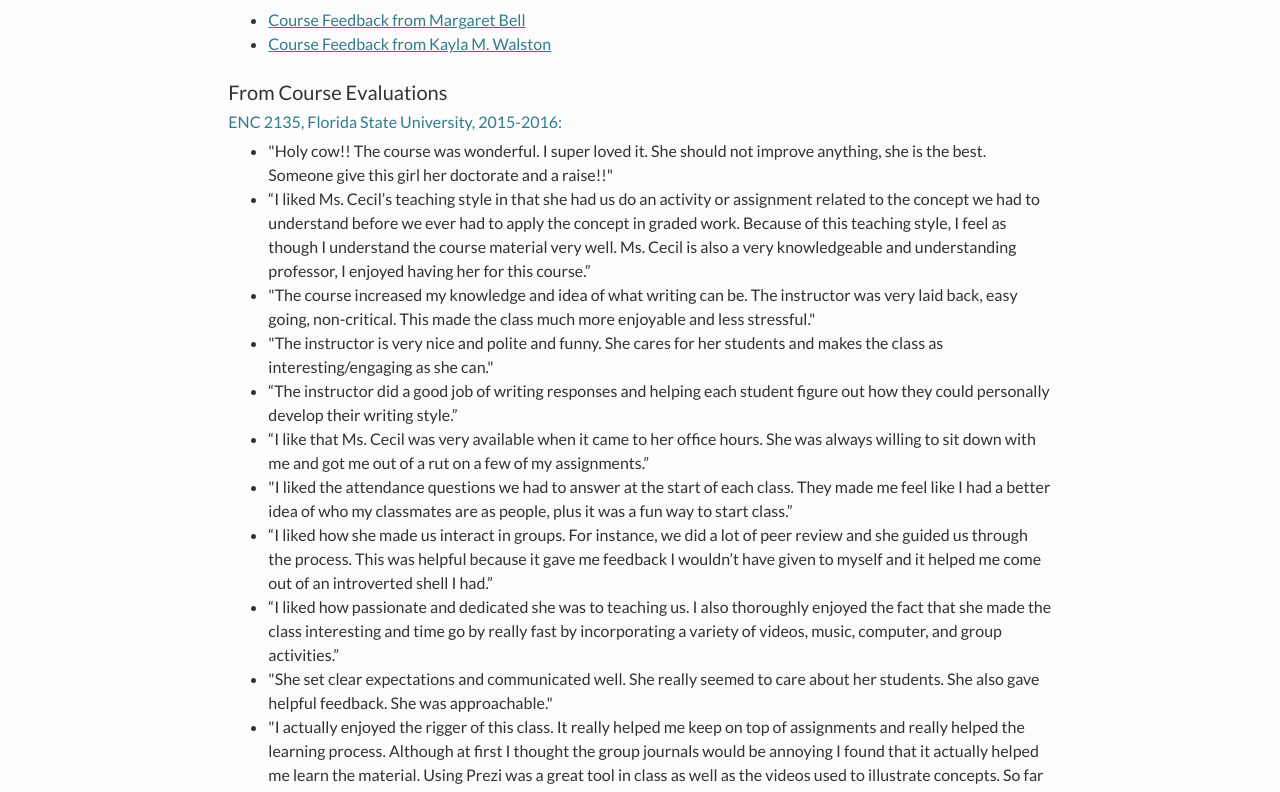
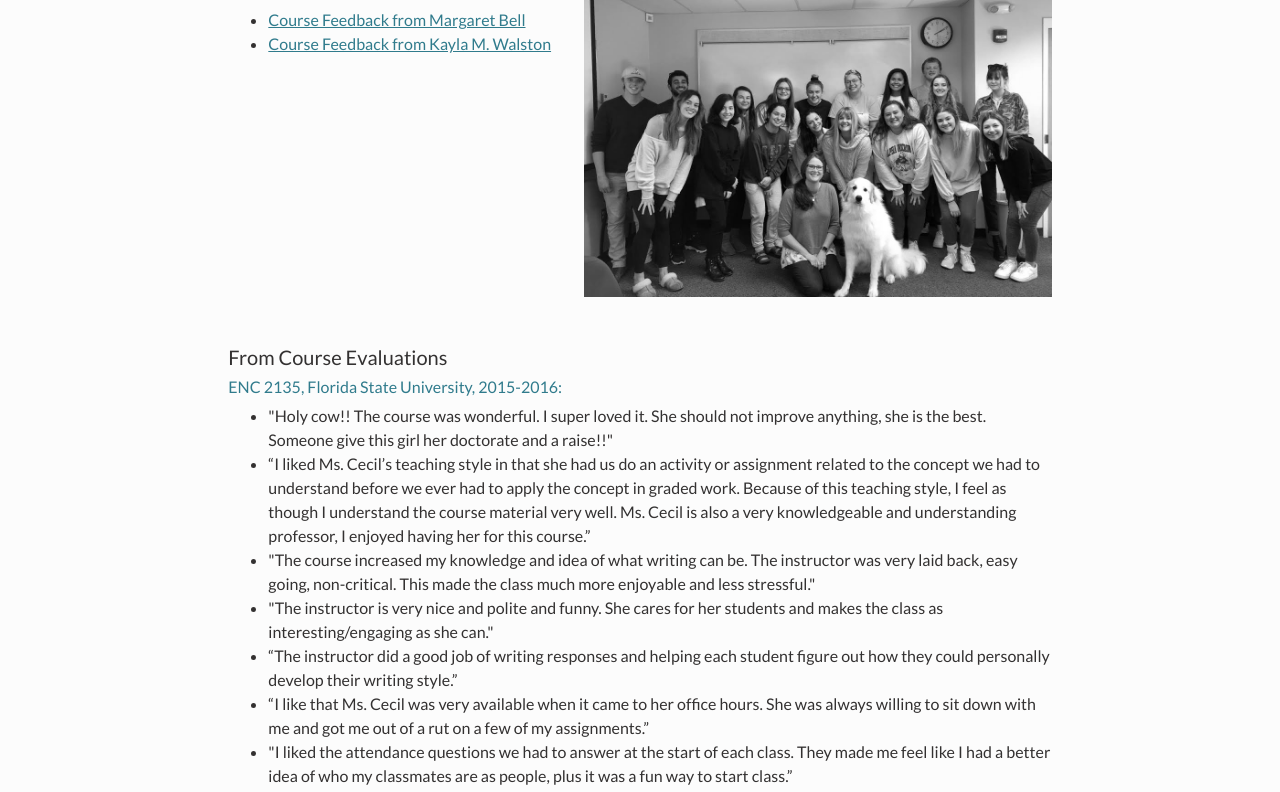
Before and after one commit to Alemkin/ellencecil.com, a React app: page /teaching/feedback in a window 1280 px wide. Shown: the part 571-1363 px from the top of the page. Built offline with nearby package versions, Linux system fonts and the light colour scheme; a web font is replaced by a local one; what async-ops, redux-immutable-state-invariant would draw is missing.

Commit message:
adding picture to student feedback and adding new article to cv

```diff
--- a/app/components/CurriculumVitae/index.js
+++ b/app/components/CurriculumVitae/index.js
@@ -36,6 +36,7 @@ const CurriculumVitae = () =>
         </span>
       </p>
       <p>{'Cecil-Lemkin, Ellen, Jennifer Enoch, Megan Keaton, and Travis Maynard. “Archival Internships as Techne: Teaching the Archive through the Museum of Everyday Writing’s Undergraduate Internship.” Teaching Rhetoric and Composition Through the Archives, edited by Tarez Samra Graban and Wendy Hayden. (Accepted Manuscript)'}</p>
+      <p>{'Anglesey, Leslie and Ellen Cecil-Lemkin. “The Importance of Keeping Conference Quiet Rooms Quiet.” College Composition and Communication. (Invited; Manuscript Accepted)'}</p>
       <p>{'Cecil-Lemkin, Ellen and Michael Neal. “Moving Towards Accessibility: Addressing Two Myths of Universal Access in Online Instruction.” (Proposal Accepted)'}</p>
       <p>{'Cecil-Lemkin, Ellen. “Human-Animal Entanglements: Navigating Access with an Emotional Support Animal.” (Under Review)'}</p>
       <p>{'Cecil-Lemkin, Ellen. “Managing Power: Collaborative Models of Writing Program Administration.” (In Progress)'}</p>
--- a/app/components/StudentFeedback/index.js
+++ b/app/components/StudentFeedback/index.js
@@ -1,14 +1,24 @@
 import React from 'react'
+import { Row, Col } from 'reactstrap'
 import './index.scss'
 
 const Teaching = () =>
-  <main className='student-feedback mt-4 page-wrapper' tag={'main'}>
-    {/* <img className='w-100 mb-4' title='Ellen and Rosie in front of a group of her students' alt='Ellen and ROsie kneel in front of a large group of students facing the camera, smiling' src={require('../../../images/feedbackgroup.jpg')} /> */}
+  <Row className='student-feedback mt-4 page-wrapper' tag={'main'}>
+    <Col xs={12}>
+      <Row>
+        <Col xs={12} md={5}>
           <h2 className='mb-4'>{'Student Feedback'}</h2>
           <ul>
             <li><a href='/observations/margaretstudentfeedback.pdf' target='_blank'>{'Course Feedback from Margaret Bell'}</a></li>
             <li><a href='/observations/kaylastudentfeedback.pdf' target='_blank'>{'Course Feedback from Kayla M. Walston'}</a></li>
           </ul>
+        </Col>
+        <Col xs={12} md={7}>
+          <img className='w-100 mb-4' title='Ellen and Rosie in front of a group of her students' alt='Ellen and Rosie kneel in front of a large group of students facing the camera, smiling' src={require('../../../images/feedbackgroup.jpeg')} />
+        </Col>
+      </Row>
+    </Col>
+    <Col xs={12}>
       <h5 className='mt-4'>{'From Course Evaluations'}</h5>
       <h6>{'ENC 2135, Florida State University, 2015-2016:'}</h6>
       <ul>
@@ -41,6 +51,7 @@ const Teaching = () =>
         <li>{'“The strength in this course relies soley upon the teacher. I believe that my teacher took the class seriously, and actually wanted to TEACH us how to be better writers. Ellen was a good teacher.”'}</li>
         <li>{'“The strengths of this class were Ellen’s overall teaching style and relaxed atmosphere of the class. We were treated as adults and expected to do our work, but I always enjoyed coming to class.”'}</li>
       </ul>
-  </main>
+    </Col>
+  </Row>
 
 export default Teaching
--- a/app/components/TeachingSubMenu/index.scss
+++ b/app/components/TeachingSubMenu/index.scss
@@ -9,11 +9,11 @@
       color: $themeAccentColor;
     }
 
-    @media only screen and (max-width: 767px) {
+    @media only screen and (max-width: 768px) {
       display: block;
     }
 
-    @media only screen and (min-width: 768px) {
+    @media only screen and (min-width: 769px) {
       margin-right: 3rem;
     }
 
```
Also changed, not shown: images/feedbackgroup.jpeg (renamed from images/feedbackgroup.jpg). Lines whose indentation alone changed are shown as unchanged.
